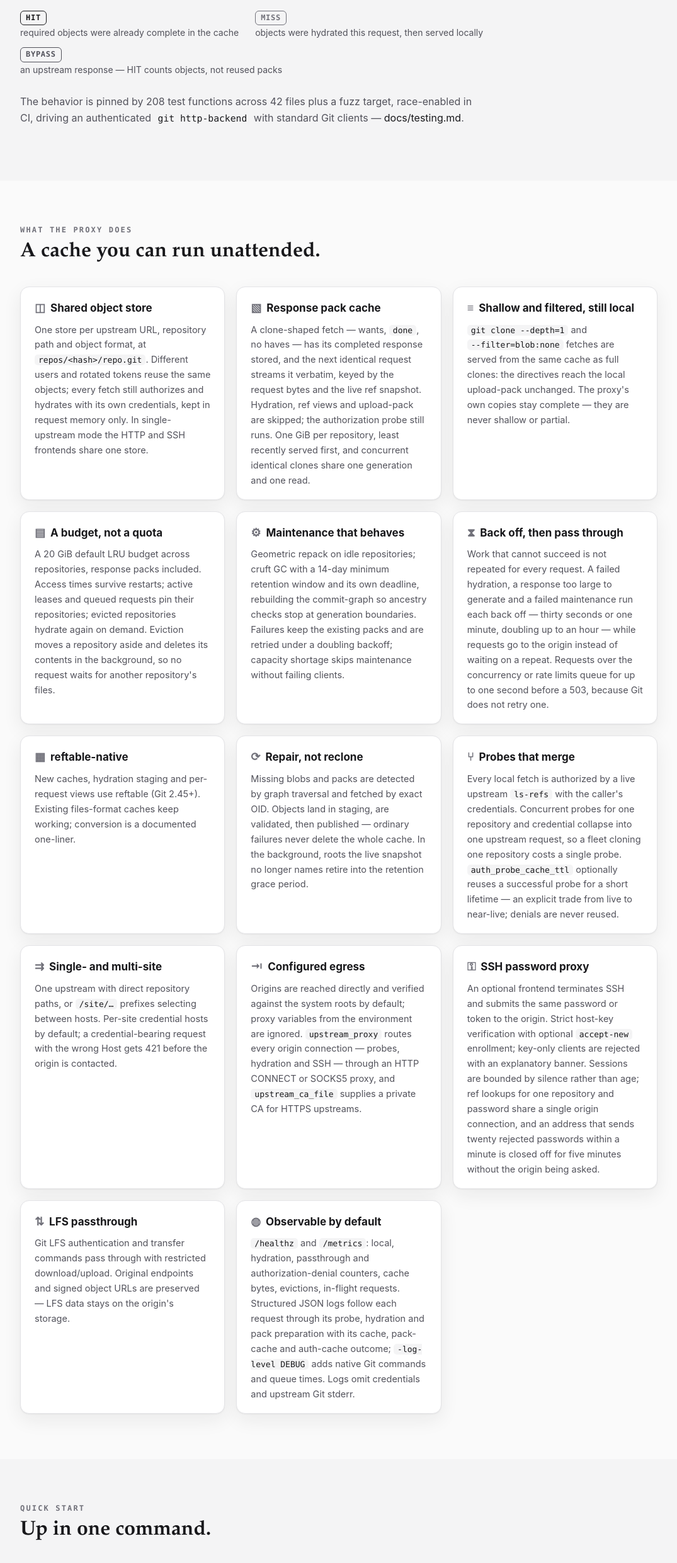
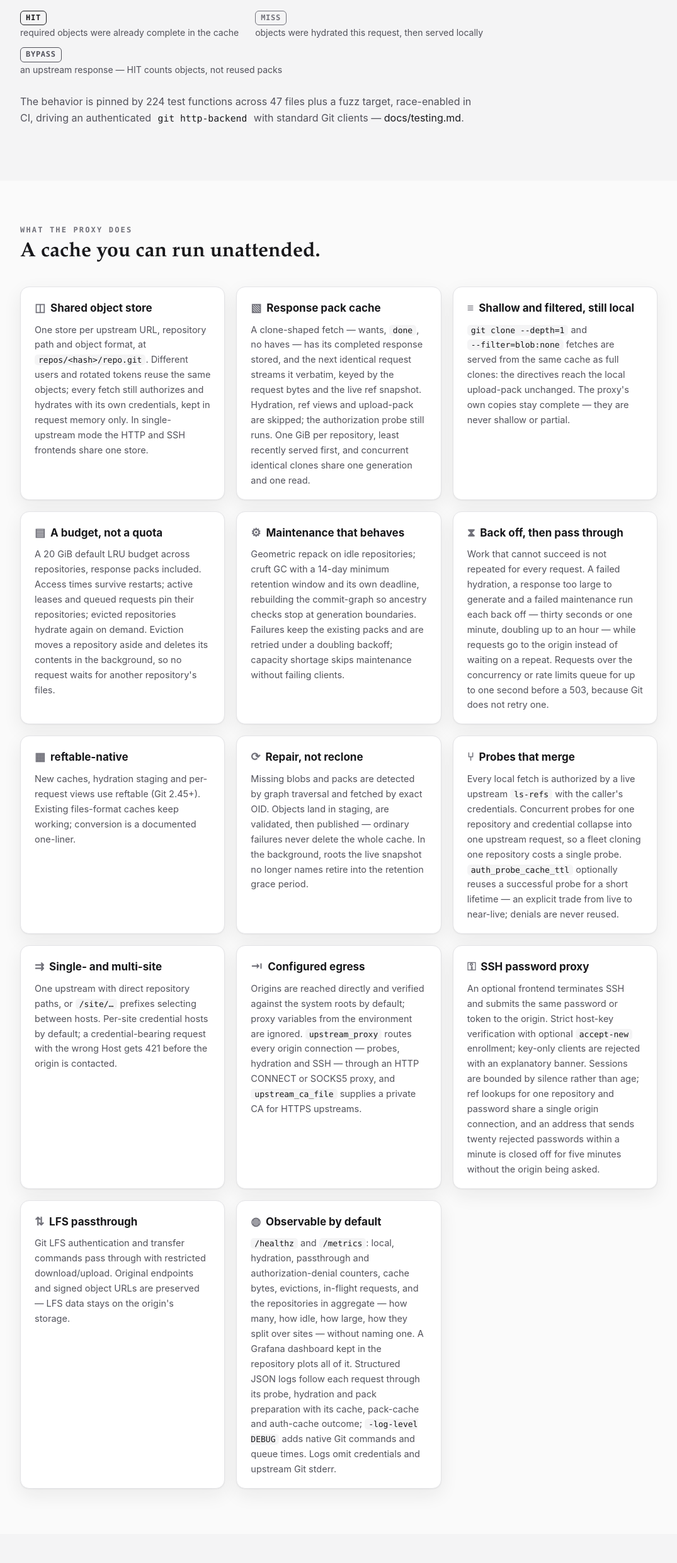
Before and after one commit to banyan-vcs/git-cdn, a plain HTML site: page index.html in a window 1280 px wide. Shown: the part 2921-5403 px from the top of the page at 63% size, without its empty margins (102-1177 px from the left). Drawn offline with Linux system fonts and the light colour scheme.

Commit message:
site: refresh the test counts and describe the aggregate repo metrics

```diff
--- a/index.html
+++ b/index.html
@@ -205,7 +205,7 @@
         an upstream response — HIT counts objects, not reused packs</div>
     </div>
     <p style="margin-top:26px;max-width:46em;color:var(--ink-soft)">
-      The behavior is pinned by 208 test functions across 42 files plus a
+      The behavior is pinned by 224 test functions across 47 files plus a
       fuzz target, race-enabled in CI, driving an authenticated
       <code>git http-backend</code> with standard Git clients —
       <a href="https://github.com/banyan-vcs/git-cdn/blob/main/docs/testing.md">docs/testing.md</a>.</p>
@@ -307,7 +307,10 @@
       <div class="card"><h3><span class="glyph">◍</span>Observable by default</h3>
         <p><code>/healthz</code> and <code>/metrics</code>: local,
         hydration, passthrough and authorization-denial counters, cache
-        bytes, evictions, in-flight requests. Structured JSON logs follow each
+        bytes, evictions, in-flight requests, and the repositories in
+        aggregate — how many, how idle, how large, how they split over
+        sites — without naming one. A Grafana dashboard kept in the
+        repository plots all of it. Structured JSON logs follow each
         request through its probe, hydration and pack preparation with its
         cache, pack-cache and auth-cache outcome; <code>-log-level DEBUG</code>
         adds native Git commands and queue times. Logs omit credentials and
```
Also changed, not shown: zh-cn/index.html (+4 -2 lines).
